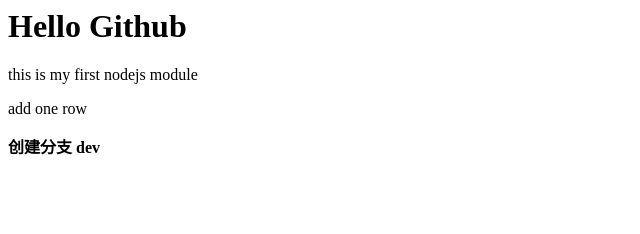
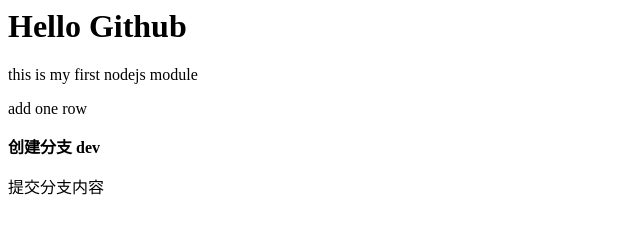
Before and after one commit to xiaomao1884600/nodejs, a plain HTML site: page index.html in a window 1280 px wide. Shown: the whole page, without its empty margins (0-640 px from the left). Drawn offline with Linux system fonts and the light colour scheme.

Commit message:
commit branch

```diff
--- a/index.html
+++ b/index.html
@@ -4,5 +4,6 @@
 		<p>this is my first nodejs module</p>
 		<p>add one row</p>
 		<b>创建分支 dev</b>
+		<p>提交分支内容</p>
 	</body>
 </html>
```
